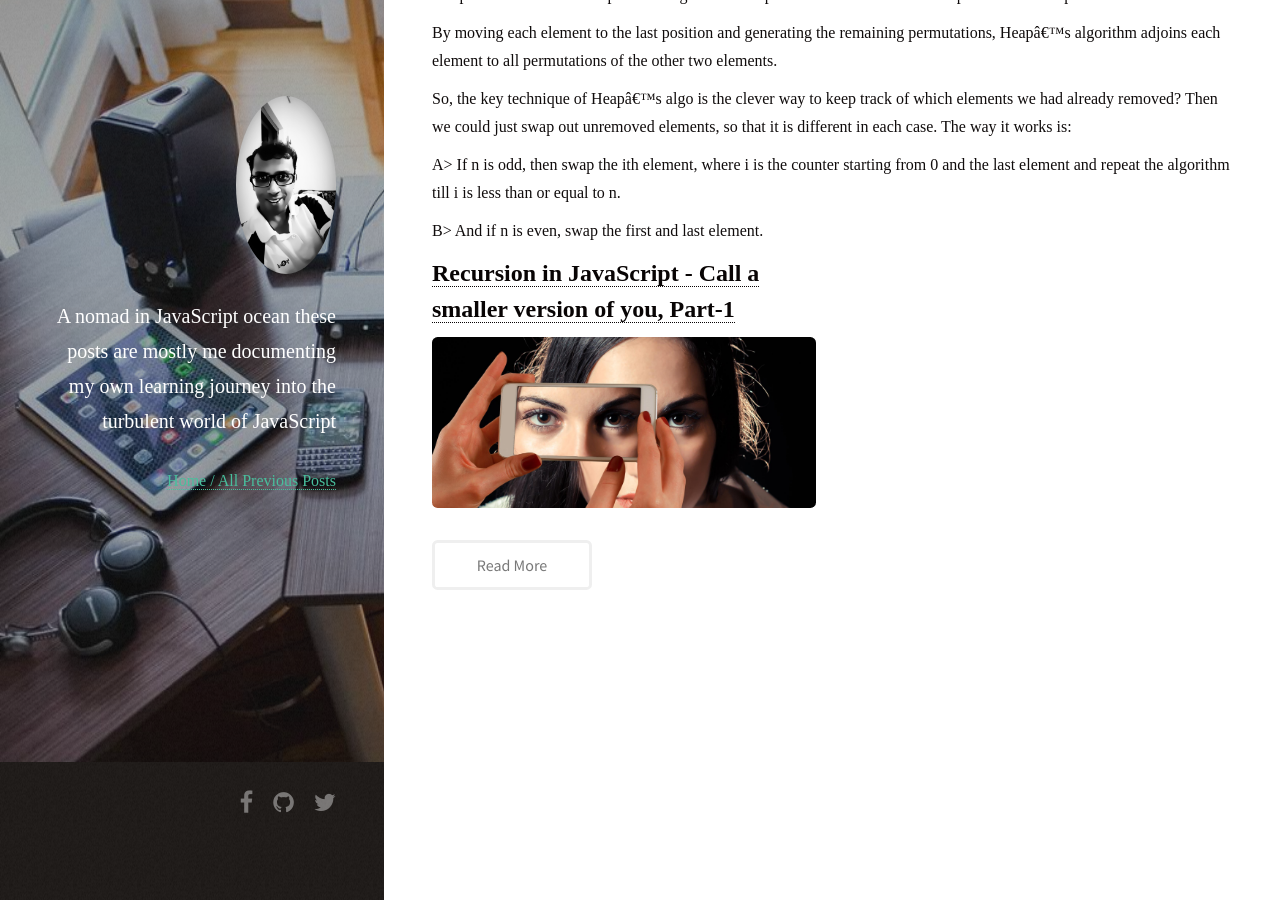
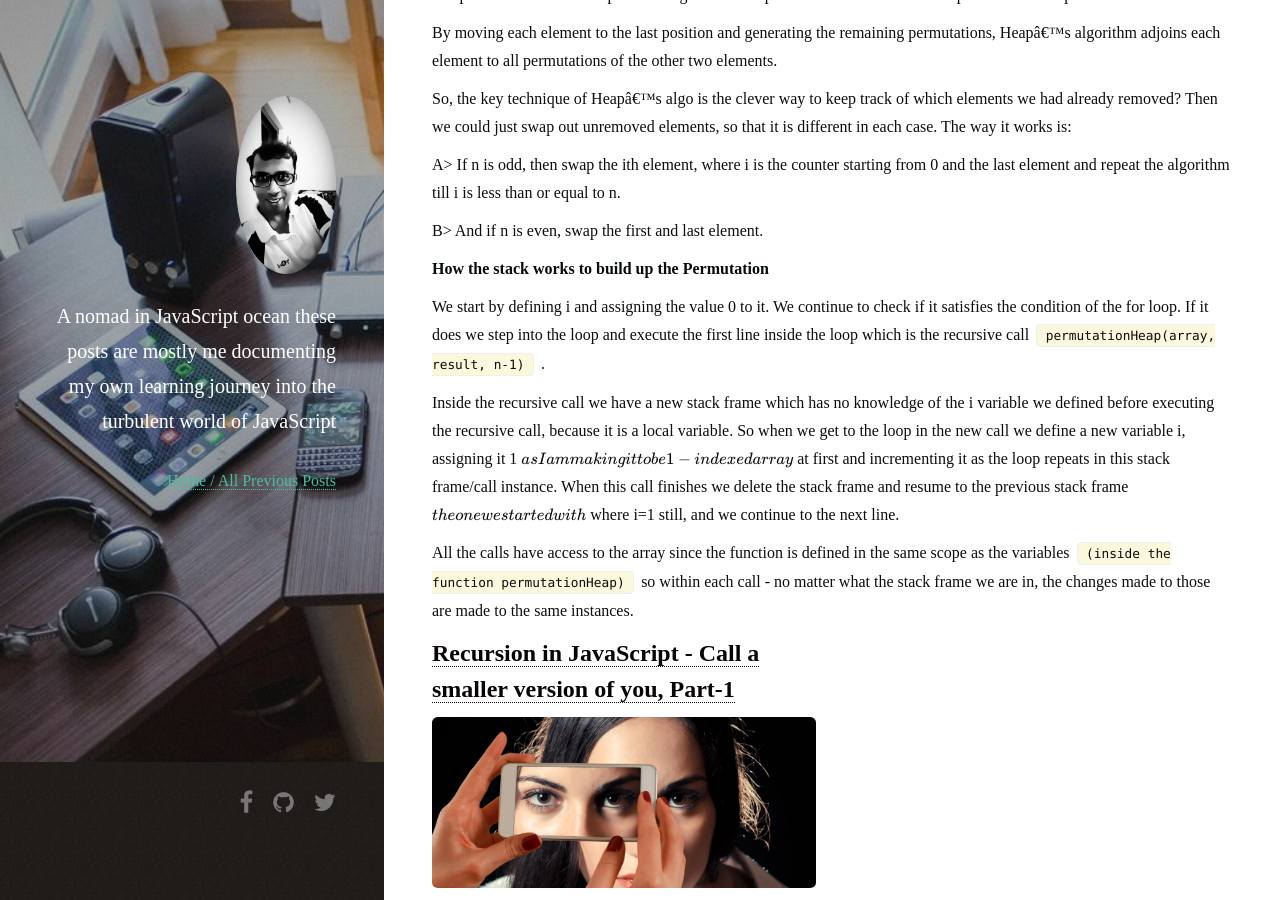
Before and after one commit to rohan-paul/rohan-paul.github.io, a Jekyll site: the page built from _posts/2018-04-26-Implemetning-Heap-Algorithm-to-Find-Permutation-of-set-of-Numbers.md, in a window 1280 px wide and 900 px high, scrolled down 2752 px. Built offline with Jekyll 4.4.1, drawn with Linux system fonts in a browser that asks for light colours; nearby versions of some CDN libraries; formulas are drawn with MathJax 3; comment, search, counter and statistics services are not loaded; some of the changed text lies outside the part shown.

Commit message:
updating Heap-algo permutation blog

```diff
--- a/_posts/2018-04-26-Implemetning-Heap-Algorithm-to-Find-Permutation-of-set-of-Numbers.md
+++ b/_posts/2018-04-26-Implemetning-Heap-Algorithm-to-Find-Permutation-of-set-of-Numbers.md
@@ -111,3 +111,11 @@ So, the key technique of Heap's algo is the clever way to keep track of which el
  A> If n is odd, then swap the ith element, where i is the counter starting from 0 and the last element and repeat the algorithm till i is less than or equal to n.
 
  B> And if n is even, swap the first and last element.
+
+ **How the stack works to build up the Permutation**
+
+  We start by defining i and assigning the value 0 to it. We continue to check if it satisfies the condition of the for loop. If it does we step into the loop and execute the first line inside the loop which is the recursive call `permutationHeap(array, result, n-1)` .
+
+  Inside the recursive call we have a new stack frame which has no knowledge of the i variable we defined before executing the recursive call, because it is a local variable. So when we get to the loop in the new call we define a new variable i, assigning it 1 (as I am making it to be 1-indexed array) at first and incrementing it as the loop repeats in this stack frame/call instance. When this call finishes we delete the stack frame and resume to the previous stack frame (the one we started with) where i=1 still, and we continue to the next line.
+
+  All the calls have access to the array since the function is defined in the same scope as the variables `(inside the function permutationHeap)` so within each call - no matter what the stack frame we are in, the changes made to those are made to the same instances.
```
Also changed, not shown: other parts of _posts/2018-04-26-Implemetning-Heap-Algorithm-to-Find-Permutation-of-set-of-Numbers.md (+1 -1 lines).
